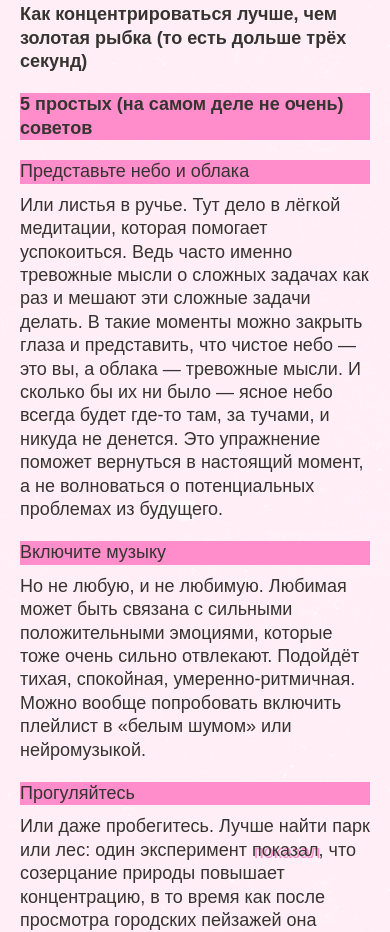
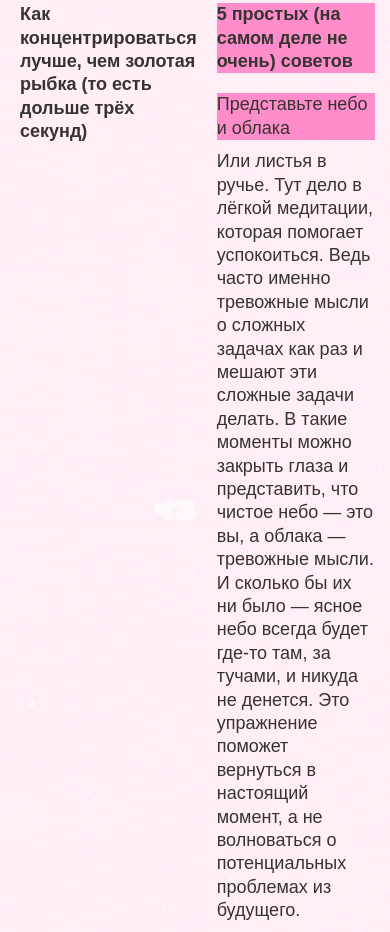
Before and after one commit to AndreyV92/slozhno-sosredotochitsya, a plain HTML site: page index.html in a window 390 px wide. Shown: the part 2846-3778 px from the top of the page. Drawn offline with Linux system fonts and the light colour scheme; files whose address does not match are found by name.

Commit message:
полностью переписал блок recomendations, старый на всякий случай оставил в комментариях

```diff
--- a/index.html
+++ b/index.html
@@ -132,10 +132,10 @@
             </div>
           </div>
         </article>
-        <article class="recommendations">
+        <!-- <article class="recommendations">
             <h2 class="info-title">
-            Как концентрироваться лучше, чем золотая рыбка (то есть дольше трёх
-            секунд)
+              Как концентрироваться лучше, чем золотая рыбка (то есть дольше
+              трёх секунд)
             </h2>
             <div class="focus-info">
               <div class="focus-info__box">
@@ -149,23 +149,93 @@
                   Или листья в ручье. Тут дело в лёгкой медитации, которая
                   помогает успокоиться. Ведь часто именно тревожные мысли о
                   сложных задачах как раз и мешают эти сложные задачи делать. В
+                  такие моменты можно закрыть глаза и представить, что чистое
+                  небо — это вы, а облака — тревожные мысли. И сколько бы их ни
+                  было — ясное небо всегда будет где-то там, за тучами, и никуда
+                  не денется. Это упражнение поможет вернуться в настоящий
+                  момент, а не волноваться о потенциальных проблемах из
+                  будущего.
+                </p>
+                <h3 class="title-decor recommendations_title">
+                  Включите музыку
+                </h3>
+                <p class="focus-info__text focus-info__text-mb">
+                  Но не любую, и не любимую. Любимая может быть связана с
+                  сильными положительными эмоциями, которые тоже очень сильно
+                  отвлекают. Подойдёт тихая, спокойная, умеренно-ритмичная.
+                  Можно вообще попробовать включить плейлист в «белым шумом» или
+                  нейромузыкой.
+                </p>
+                <h3 class="title-decor recommendations_title">Прогуляйтесь</h3>
+                <p class="focus-info__text focus-info__text-mb">
+                  Или даже пробегитесь. Лучше найти парк или лес: один
+                  эксперимент
+                  <a class="focus-info__link" href="#" target="_blank"
+                    >показал</a
+                  >, что созерцание природы повышает концентрацию, в то время
+                  как после просмотра городских пейзажей она наоборот
+                  понижается. Можно совместить прогулку с физическими
+                  упражнениями или бегом — так в мозг поступит ещё больше
+                  кислорода и он будет лучше работать. Но и простая
+                  двадцатиминутная прогулка — тоже отличный вариант.
+                </p>
+                <h3 class="title-decor recommendations_title">Хорошо ешьте</h3>
+                <p class="focus-info__text focus-info__text-mb">
+                  Мы — не ваша бабушка, но это правда важно. Выбирайте продукты,
+                  которые препятствуют резким скачкам сахара в крови. Например,
+                  с высоким содержанием клетчатки: овощи, ягоды, бобовые (нут,
+                  чечевица, фасоль), коричневый рис, хлеб из цельнозерновой
+                  пшеницы.
+                </p>
+                <h3 class="title-decor recommendations_title">Читайте</h3>
+                <p class="focus-info__text">
+                  Настоящие бумажные книги. Это правда помогает с концентрацией:
+                  чтобы прочитать пост в соцсети, достаточно нескольких минут
+                  или даже секунд. А вот интересная книга способна затянуть и на
+                  несколько часов и круто тренирует направленное внимание.
+                </p>
+              </div>
+            </div>
+        </article> -->
+        <article class="recomendations">
+          <h2 class="info-title">
+            Как концентрироваться лучше, чем золотая рыбка (то есть дольше трёх
+            секунд)
+          </h2>
+          <div class="recomendations-block">
+            <h3 class="title-decor">
+              5 простых (на самом деле не очень) советов
+            </h3>
+            <div class="recomendations-info">
+              <h3 class="title-decor recomendations-title">
+                Представьте небо и облака
+              </h3>
+              <p class="recomendations-info__text">
+                Или листья в ручье. Тут дело в лёгкой медитации, которая
+                помогает успокоиться. Ведь часто именно тревожные мысли о
+                сложных задачах как раз и мешают эти сложные задачи делать. В
                 такие моменты можно закрыть глаза и представить, что чистое небо
                 — это вы, а облака — тревожные мысли. И сколько бы их ни было —
                 ясное небо всегда будет где-то там, за тучами, и никуда не
                 денется. Это упражнение поможет вернуться в настоящий момент, а
                 не волноваться о потенциальных проблемах из будущего.
               </p>
-              <h3 class="title-decor recommendations_title">Включите музыку</h3>
-              <p class="focus-info__text focus-info__text-mb">
+            </div>
+            <div class="recomendations-info">
+              <h3 class="title-decor recomendations-title">Включите музыку</h3>
+              <p class="recomendations-info__text">
                 Но не любую, и не любимую. Любимая может быть связана с сильными
                 положительными эмоциями, которые тоже очень сильно отвлекают.
                 Подойдёт тихая, спокойная, умеренно-ритмичная. Можно вообще
                 попробовать включить плейлист в «белым шумом» или нейромузыкой.
               </p>
-              <h3 class="title-decor recommendations_title">Прогуляйтесь</h3>
-              <p class="focus-info__text focus-info__text-mb">
+            </div>
+            <div class="recomendations-info">
+              <h3 class="title-decor recomendations-title">Прогуляйтесь</h3>
+              <p class="recomendations-info__text">
                 Или даже пробегитесь. Лучше найти парк или лес: один эксперимент
-                <a class="focus-info__link" href="#" target="_blank">показал</a
+                <a class="focus-info__link" href="#" target="_blank" href="#"
+                  >показал</a
                 >, что созерцание природы повышает концентрацию, в то время как
                 после просмотра городских пейзажей она наоборот понижается.
                 Можно совместить прогулку с физическими упражнениями или бегом —
@@ -173,16 +243,20 @@
                 работать. Но и простая двадцатиминутная прогулка — тоже отличный
                 вариант.
               </p>
-              <h3 class="title-decor recommendations_title">Хорошо ешьте</h3>
-              <p class="focus-info__text focus-info__text-mb">
+            </div>
+            <div class="recomendations-info">
+              <h3 class="title-decor recomendations-title">Хорошо ешьте</h3>
+              <p class="recomendations-info__text">
                 Мы — не ваша бабушка, но это правда важно. Выбирайте продукты,
                 которые препятствуют резким скачкам сахара в крови. Например, с
                 высоким содержанием клетчатки: овощи, ягоды, бобовые (нут,
                 чечевица, фасоль), коричневый рис, хлеб из цельнозерновой
                 пшеницы.
               </p>
-              <h3 class="title-decor recommendations_title">Читайте</h3>
-              <p class="focus-info__text">
+            </div>
+            <div class="recomendations-info">
+              <h3 class="title-decor recomendations-title">Читайте</h3>
+              <p class="recomendations-info__text">
                 Настоящие бумажные книги. Это правда помогает с концентрацией:
                 чтобы прочитать пост в соцсети, достаточно нескольких минут или
                 даже секунд. А вот интересная книга способна затянуть и на
--- a/styles/style.css
+++ b/styles/style.css
@@ -169,10 +169,15 @@
   margin-bottom: calc(var(--main-gap) / 2);
 }
 
-.focus-info__text {
+.recomendations-title {
+  font-weight: 400;
+}
+
+.recomendations-info__text {
   font-weight: var(--text-weight);
 }
-.focus-info__text:not(:last-child) {
+
+.recomendations-info__text:not(:last-child) {
   margin-bottom: calc(var(--main-gap) / 2);
 }
 
@@ -197,8 +202,16 @@
   gap: var(--main-gap);
 }
 
+.focus-info__text {
+  font-weight: 400;
+}
+
 .focus-info__text-mb {
   padding-bottom: calc(var(--main-gap) / 2);
+}
+
+.focus-info__text:not(:last-child) {
+  margin-bottom: calc(var(--main-gap) / 2);
 }
 
 .focus-info__link {
@@ -291,6 +304,26 @@
   object-fit: var(--images-proportions);
 }
 
+/* что то  */
+
+.recomendations {
+  display: grid;
+  grid-template-columns: 1fr 2fr;
+  gap: 10px;
+}
+
+.recomendations-block {
+  display: flex;
+  flex-direction: column;
+  gap: 20px;
+}
+
+.recomendations-title {
+  margin-bottom: 10px;
+}
+
+/*  */
+
 /* footer */
 
 .footer {
@@ -364,7 +397,7 @@
     margin-bottom: 70px;
   }
 
-  .recommendations {
+  .recomendations {
     gap: var(--main-gap);
   }
 
@@ -490,6 +523,11 @@
     margin-bottom: 50px;
   }
 
+  .recomendations {
+    display: flex;
+    flex-direction: column;
+  }
+
   .images-title {
     margin-bottom: 10px;
   }
```
Lines whose indentation alone changed are shown as unchanged.
